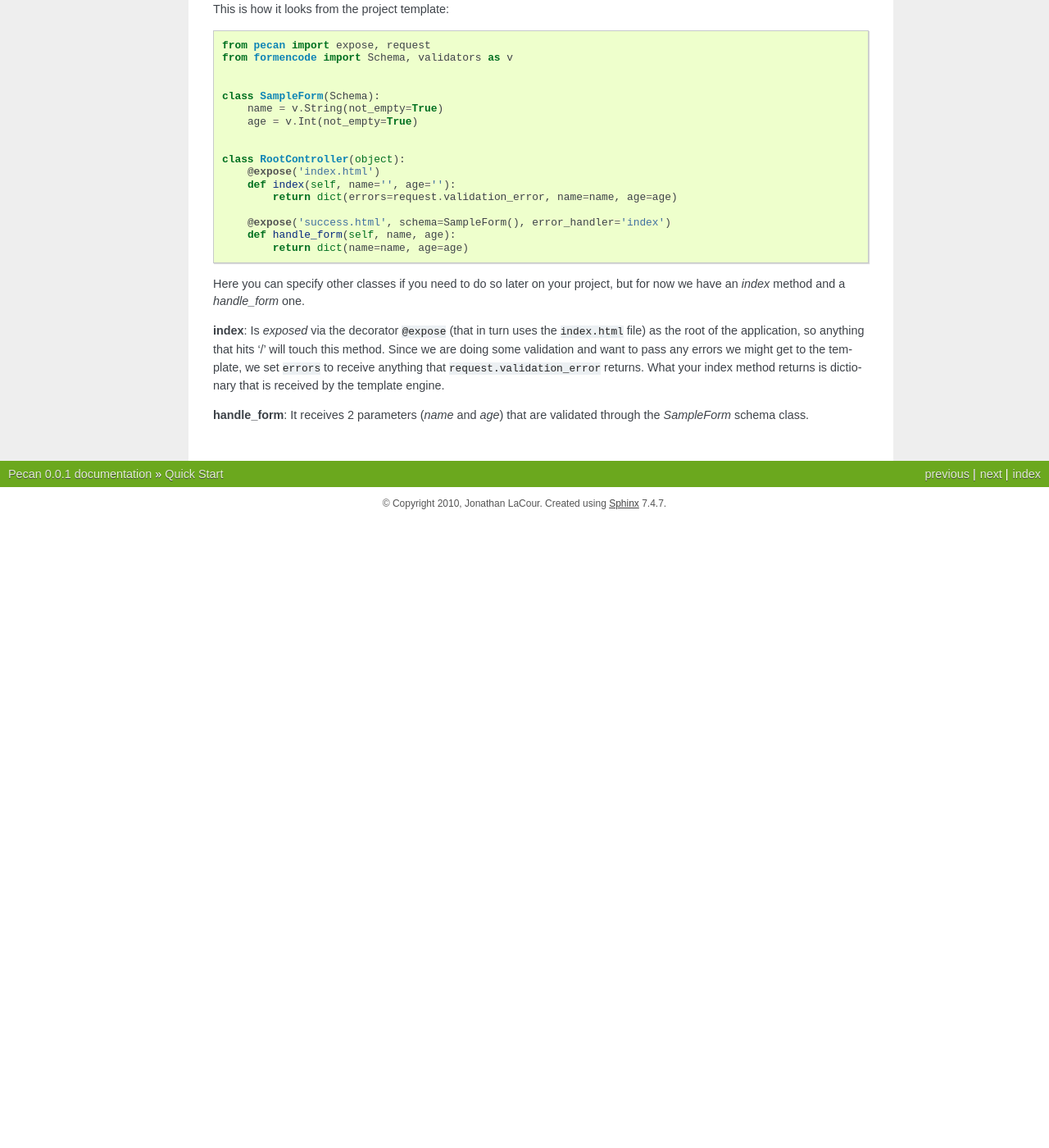
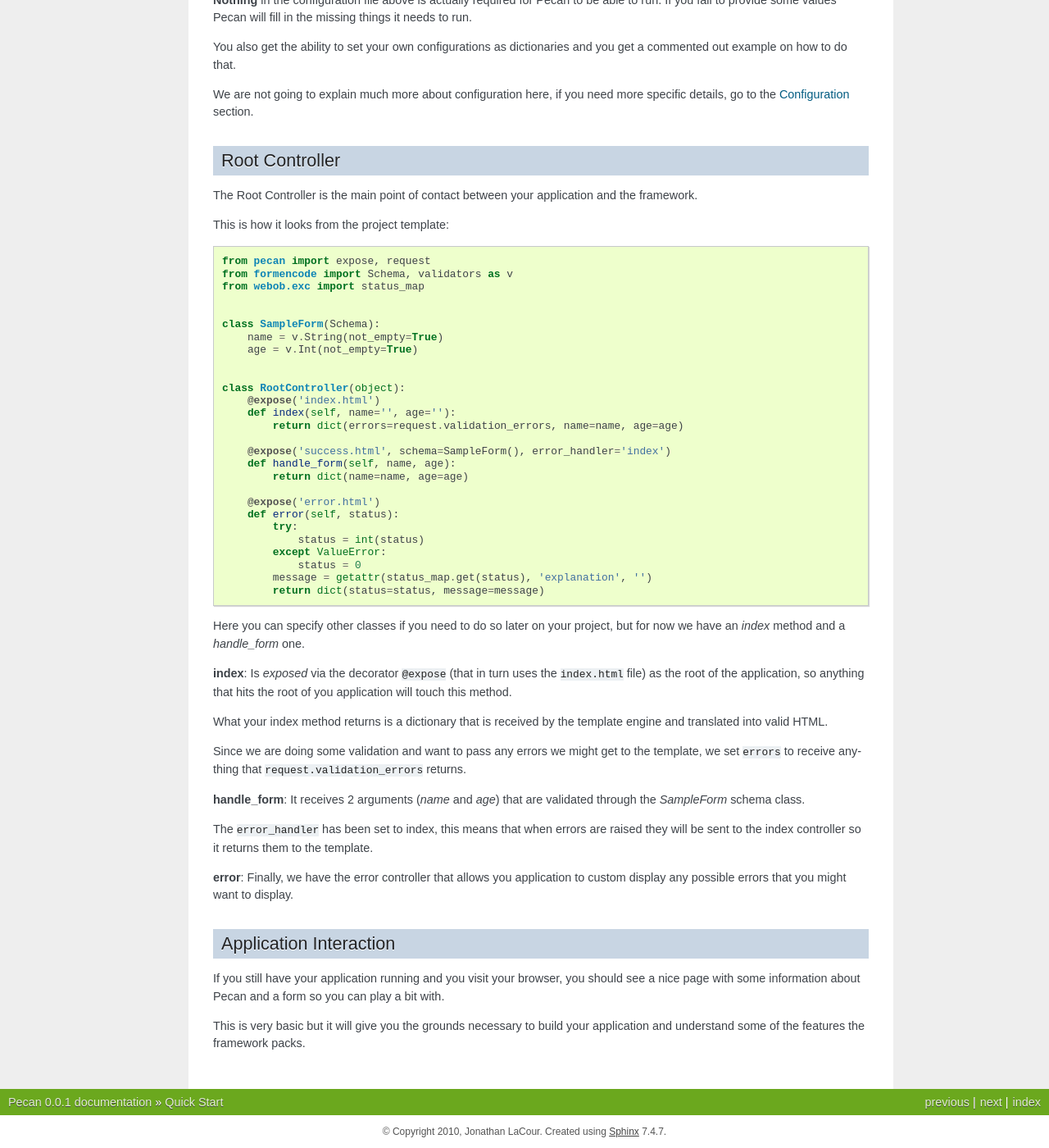
Before and after one commit to stackforge/pecan, a Sphinx documentation site: the page built from docs/source/quick_start.rst, in a window 1280 px wide and 1400 px high, scrolled down 3481 px. Shown: the whole window at 82% size. Built offline with Sphinx 7.4.7, drawn with Linux system fonts in a browser that asks for light colours; pages that are not in the unit, such as notebooks, are missing from menus; before the commit the page ends 4115 px from its top, so only the background shows below that; some of the changed text lies outside the part shown.

Commit message:
Finished a first rough pass at quick start.
needs a bit more content though.

```diff
--- a/docs/source/quick_start.rst
+++ b/docs/source/quick_start.rst
@@ -148,16 +148,23 @@
 If you just run ``pecan serve`` passing ``config.py`` as an argument for
 configuration it will bring up the development server and serve the app::
 
-    python start.py config
-    Serving on http://0.0.0.0:8080
+    $ pecan serve config.py
+    Starting subprocess with file monitor
+    Starting server in PID 000.
     serving on 0.0.0.0:8080 view at http://127.0.0.1:8080
+
 
 To get up and running in no time the template helps a lot!
 
 .. note::
     If you fail to pass an argument you will get a small error message asking
-    for a configuration file. Remember you need to pass the name of the
-    configuration file without the ".py" extension.
+    for a configuration file.
+
+The location for the config file and the argument itself are very flexible. You
+can pass an absolute path or just the name of the file without an extension,
+like::
+
+    $ pecan serve config
 
 
 Simple Configuration
@@ -171,6 +178,7 @@
 
     from test_project.controllers.root import RootController
 
+    import test_project
 
     # Server Specific Configurations
     server = {
@@ -181,9 +189,15 @@
     # Pecan Application Configurations
     app = {
         'root' : RootController(),
+        'modules' : [test_project],
         'static_root' : 'public',
         'template_path' : 'test_project/templates',
-        'debug' : True
+        'reload': True,
+        'debug' : True,
+        'errors' : {
+            '404' : '/error/404',
+            '__force_dict__' : True
+        }
     }
 
     # Custom Configurations must be in Python dictionary format::
@@ -192,6 +206,11 @@
     #
     # All configurations are accessible at::
     # pecan.conf
+
+
+.. note::
+    If you named your project something other than *test_project*
+    you should see that same name above instead.
 
 
 **Nothing** in the configuration file above is actually required for Pecan to
@@ -214,6 +233,7 @@
 
     from pecan import expose, request
     from formencode import Schema, validators as v
+    from webob.exc import status_map
 
 
     class SampleForm(Schema):
@@ -224,11 +244,21 @@
     class RootController(object):
         @expose('index.html')
         def index(self, name='', age=''):
-            return dict(errors=request.validation_error, name=name, age=age)
+            return dict(errors=request.validation_errors, name=name, age=age)
 
         @expose('success.html', schema=SampleForm(), error_handler='index')
         def handle_form(self, name, age):
             return dict(name=name, age=age)
+
+        @expose('error.html')
+        def error(self, status):
+            try:
+                status = int(status)
+            except ValueError:
+                status = 0
+            message = getattr(status_map.get(status), 'explanation', '')
+            return dict(status=status, message=message)
+
 
 
 Here you can specify other classes if you need to do so later on your project,
@@ -236,13 +266,30 @@
 
 **index**: Is *exposed* via the decorator ``@expose`` (that in turn uses the
 ``index.html`` file) as the root of the application, so anything that hits
-'/' will touch this method.
+the root of you application will touch this method.
+
+What your index method returns is a dictionary that is received by the template
+engine and translated into valid HTML.
+
 Since we are doing some validation and want to pass any errors we might get to
 the template, we set ``errors`` to receive anything that
-``request.validation_error`` returns.
-What your index method returns is dictionary that is received by the template
-engine.
+``request.validation_errors`` returns.
 
 
-**handle_form**: It receives 2 parameters (*name* and *age*) that are validated
+**handle_form**: It receives 2 arguments (*name* and *age*) that are validated
 through the *SampleForm* schema class.
+
+The ``error_handler`` has been set to index, this means that when errors are raised
+they will be sent to the index controller so it returns them to the template.
+
+**error**: Finally, we have the error controller that allows you application to
+custom display any possible errors that you might want to display.
+
+Application Interaction
+-----------------------
+If you still have your application running and you visit your browser, you should
+see a nice page with some information about Pecan and a form so you can play a bit
+with.
+
+This is very basic but it will give you the grounds necessary to build your application
+and understand some of the features the framework packs.
```
